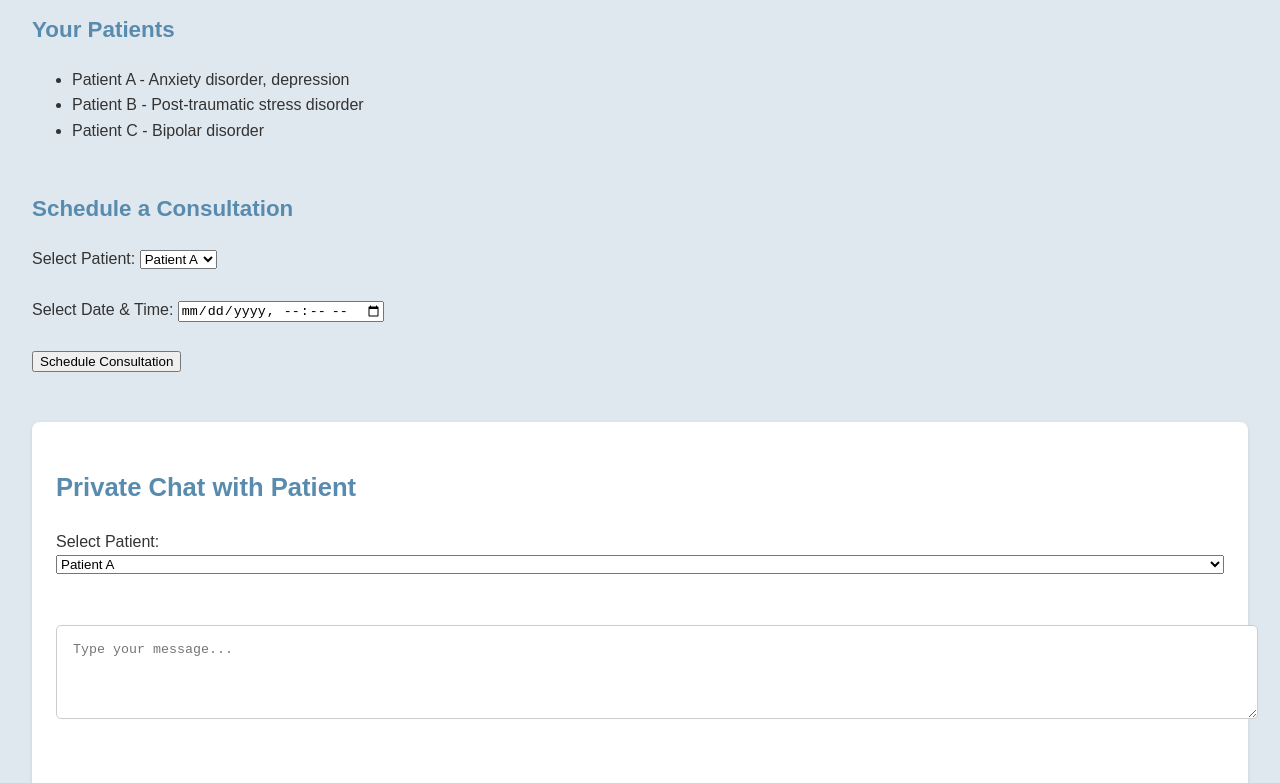
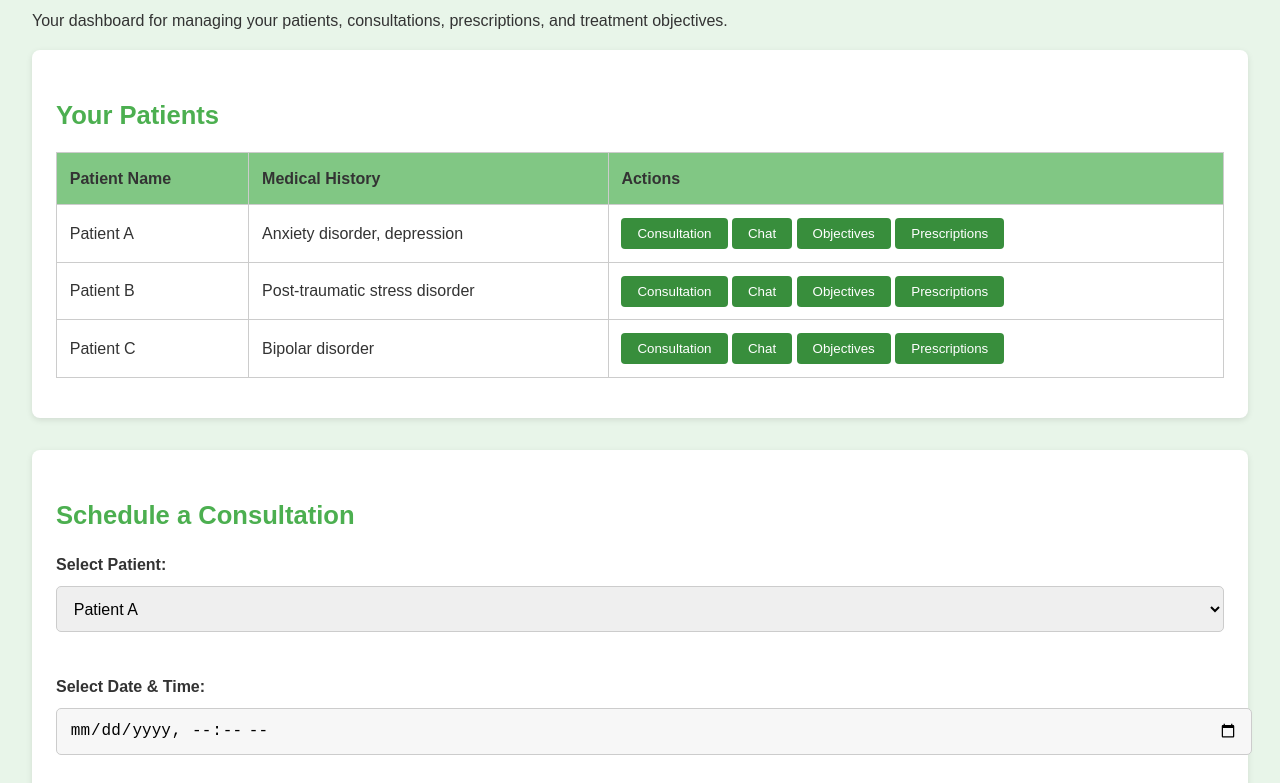
Before and after one commit to AdrienJ0/MEXA-Hackathon-2025, a plain HTML site: page app_sections/clinician_sections/clinician-dashboard.html in a window 1280 px wide. Shown: the part 202-985 px from the top of the page. Drawn offline with Linux system fonts and the light colour scheme.

Commit message:
Create Clinicians sections

```diff
--- a/app_sections/clinician_sections/clinician-dashboard.css
+++ /dev/null
@@ -1,199 +0,0 @@
-/* clinician-dashboard.css */
-:root {
-    --primary-color: #588BAE;
-    --secondary-color: #E0E8EF;
-    --text-color: #333;
-    --accent-color: #A7C4BC;
-    --button-color: #457092;
-    --card-bg-color: white;
-    --input-border: #ccc;
-}
-
-body {
-    font-family: 'Poppins', sans-serif;
-    margin: 0;
-    line-height: 1.6;
-    color: var(--text-color);
-    background-color: var(--secondary-color);
-    display: flex;
-    flex-direction: column;
-    min-height: 100vh;
-}
-
-header {
-    background-color: white;
-    box-shadow: 0 2px 4px rgba(0, 0, 0, 0.1);
-    position: sticky;
-    top: 0;
-    z-index: 100;
-}
-
-nav {
-    display: flex;
-    justify-content: space-between;
-    align-items: center;
-    padding: 1rem 2rem;
-}
-
-.logo {
-    font-weight: 700;
-    font-size: 1.2rem;
-    color: var(--primary-color);
-}
-
-.menu-toggle {
-    display: none;
-    background: none;
-    border: none;
-    cursor: pointer;
-    padding: 0;
-}
-
-.bar {
-    display: block;
-    width: 25px;
-    height: 3px;
-    background-color: var(--text-color);
-    margin: 5px auto;
-    transition: all 0.3s ease-in-out;
-}
-
-.nav-links {
-    list-style: none;
-    margin: 0;
-    padding: 0;
-    display: flex;
-}
-
-.nav-links li {
-    margin-left: 2rem;
-}
-
-.nav-links a {
-    text-decoration: none;
-    color: var(--text-color);
-    font-weight: 500;
-    transition: color 0.3s ease;
-}
-
-.nav-links a:hover {
-    color: var(--primary-color);
-}
-
-main {
-    flex-grow: 1;
-    padding: 2rem;
-}
-
-h1, h2 {
-    color: var(--primary-color);
-}
-
-section {
-    background-color: var(--card-bg-color);
-    padding: 1.5rem;
-    border-radius: 8px;
-    box-shadow: 0 2px 4px rgba(0, 0, 0, 0.1);
-    margin-bottom: 2rem;
-}
-
-/* Patient List */
-.patient-list ul {
-    list-style-type: none;
-    padding: 0;
-}
-
-.patient-list li {
-    background-color: var(--secondary-color);
-    padding: 1rem;
-    border-radius: 5px;
-    margin-bottom: 10px;
-    display: flex;
-    justify-content: space-between;
-}
-
-/* Consultation Scheduling */
-.schedule-consultation form {
-    display: flex;
-    flex-direction: column;
-}
-
-.schedule-consultation label {
-    font-weight: 500;
-}
-
-.schedule-consultation input,
-.schedule-consultation select {
-    padding: 10px;
-    margin: 5px 0;
-    border: 1px solid var(--input-border);
-    border-radius: 5px;
-}
-
-.schedule-consultation button {
-    background-color: var(--primary-color);
-    color: white;
-    padding: 10px 15px;
-    border: none;
-    border-radius: 5px;
-    cursor: pointer;
-}
-
-.schedule-consultation button:hover {
-    background-color: var(--button-color);
-}
-
-/* Private Chat */
-.private-chat form {
-    display: flex;
-    flex-direction: column;
-}
-
-.private-chat textarea {
-    width: 100%;
-    padding: 1rem;
-    border: 1px solid var(--input-border);
-    border-radius: 5px;
-    resize: vertical;
-    margin-bottom: 1rem;
-}
-
-.private-chat button {
-    background-color: var(--primary-color);
-    color: white;
-    padding: 10px 15px;
-    border: none;
-    border-radius: 5px;
-    cursor: pointer;
-}
-
-.private-chat button:hover {
-    background-color: var(--button-color);
-}
-
-/* Responsive Design */
-@media (max-width: 768px) {
-    .nav-links {
-        display: none;
-        flex-direction: column;
-        position: absolute;
-        top: 60px;
-        left: 0;
-        width: 100%;
-        background-color: white;
-        box-shadow: 0 2px 4px rgba(0, 0, 0, 0.1);
-        text-align: center;
-    }
-
-    .nav-links.active {
-        display: flex;
-    }
-
-    .nav-links li {
-        margin: 1rem 0;
-    }
-
-    .menu-toggle {
-        display: block;
-    }
-}
--- a/app_sections/clinician_sections/clinician-dashboard.html
+++ b/app_sections/clinician_sections/clinician-dashboard.html
@@ -4,7 +4,7 @@
     <meta charset="UTF-8">
     <meta name="viewport" content="width=device-width, initial-scale=1.0">
     <title>Clinician Dashboard - SereneNexus</title>
-    <link rel="stylesheet" href="../../styles.css">
+    <link rel="stylesheet" href="new-clinician-dashboard.css">
 </head>
 <body>
     <header>
@@ -29,12 +29,21 @@
         <!-- Patient List Section -->
         <section class="patient-list">
             <h2>Your Patients</h2>
-        <ul id="patient-list">
-            <!-- Patient entries will be dynamically generated here -->
-        </ul>
+            <table class="patient-table" id="patient-list">
+                <thead>
+                    <tr>
+                        <th>Patient Name</th>
+                        <th>Medical History</th>
+                        <th>Actions</th>
+                    </tr>
+                </thead>
+                <tbody>
+                    <!-- Patient rows will be dynamically generated here -->
+                </tbody>
+            </table>
         </section>
 
-    <!-- Consultation Scheduling -->
+        <!-- Consultation Scheduling Section -->
         <section class="schedule-consultation">
             <h2>Schedule a Consultation</h2>
             <form id="consultation-form">
@@ -68,7 +77,7 @@
             </div>
         </section>
 
-    <!-- Treatment Objectives -->
+        <!-- Treatment Objectives Section -->
         <section class="treatment-objectives">
             <h2>Treatment Objectives</h2>
             <form id="objectives-form">
@@ -84,7 +93,7 @@
             </form>
         </section>
 
-    <!-- Prescription Management -->
+        <!-- Prescription Management Section -->
         <section class="prescriptions">
             <h2>Manage Prescriptions</h2>
             <form id="prescription-form">
@@ -112,13 +121,12 @@
         <p>&copy; 2025 SereneNexus</p>
     </footer>
 
-  <script src="../script.js"></script>
     <script>
         document.addEventListener("DOMContentLoaded", function() {
             const patients = [
-            { id: 1, name: "Patient A", medicalHistory: "Anxiety disorder, depression", consultations: [], objectives: [], prescriptions: [] },
-            { id: 2, name: "Patient B", medicalHistory: "Post-traumatic stress disorder", consultations: [], objectives: [], prescriptions: [] },
-            { id: 3, name: "Patient C", medicalHistory: "Bipolar disorder", consultations: [], objectives: [], prescriptions: [] },
+                { id: 1, name: "Patient A", medicalHistory: "Anxiety disorder, depression" },
+                { id: 2, name: "Patient B", medicalHistory: "Post-traumatic stress disorder" },
+                { id: 3, name: "Patient C", medicalHistory: "Bipolar disorder" },
             ];
 
             // Populate patient lists in forms
@@ -137,15 +145,24 @@
                 prescriptionPatientSelect.appendChild(option.cloneNode(true));
             });
 
-        // Display patient list
-        const patientListContainer = document.getElementById("patient-list");
+            // Display patient list in table
+            const patientListContainer = document.querySelector("#patient-list tbody");
             patients.forEach(patient => {
-            const listItem = document.createElement("li");
-            listItem.textContent = `${patient.name} - ${patient.medicalHistory}`;
-            patientListContainer.appendChild(listItem);
+                const row = document.createElement("tr");
+                row.innerHTML = `
+                    <td>${patient.name}</td>
+                    <td>${patient.medicalHistory}</td>
+                    <td>
+                        <button onclick="window.location.href='consultation.html?patientId=${patient.id}'">Consultation</button>
+                        <button onclick="window.location.href='chat.html?patientId=${patient.id}'">Chat</button>
+                        <button onclick="window.location.href='objectives.html?patientId=${patient.id}'">Objectives</button>
+                        <button onclick="window.location.href='prescriptions.html?patientId=${patient.id}'">Prescriptions</button>
+                    </td>
+                `;
+                patientListContainer.appendChild(row);
             });
 
-        // Handle scheduling consultations
+            // Handle consultation scheduling
             const consultationForm = document.getElementById("consultation-form");
             consultationForm.addEventListener("submit", function(e) {
                 e.preventDefault();
--- /dev/null
+++ b/app_sections/clinician_sections/new-clinician-dashboard.css
@@ -0,0 +1,198 @@
+:root {
+    --primary-color: #4CAF50;  /* Green */
+    --secondary-color: #E8F5E9;  /* Light Green */
+    --text-color: #333;
+    --accent-color: #81C784;  /* Light Green Accent */
+    --button-color: #388E3C;  /* Dark Green for buttons */
+    --card-bg-color: white;
+    --input-border: #ccc;
+}
+
+body {
+    font-family: 'Poppins', sans-serif;
+    margin: 0;
+    line-height: 1.6;
+    color: var(--text-color);
+    background-color: var(--secondary-color);
+    display: flex;
+    flex-direction: column;
+    min-height: 100vh;
+}
+
+header {
+    background-color: white;
+    box-shadow: 0 2px 4px rgba(0, 0, 0, 0.1);
+    position: sticky;
+    top: 0;
+    z-index: 100;
+}
+
+nav {
+    display: flex;
+    justify-content: space-between;
+    align-items: center;
+    padding: 1rem 2rem;
+}
+
+.logo {
+    font-weight: 700;
+    font-size: 1.2rem;
+    color: var(--primary-color);
+}
+
+.menu-toggle {
+    display: none;
+    background: none;
+    border: none;
+    cursor: pointer;
+    padding: 0;
+}
+
+.bar {
+    display: block;
+    width: 25px;
+    height: 3px;
+    background-color: var(--text-color);
+    margin: 5px auto;
+}
+
+.nav-links {
+    list-style: none;
+    display: flex;
+    gap: 1.5rem;
+}
+
+.nav-links li a {
+    text-decoration: none;
+    color: var(--text-color);
+    font-weight: 500;
+    font-size: 1rem;
+}
+
+.nav-links li a:hover {
+    color: var(--primary-color);
+}
+
+main {
+    padding: 2rem;
+    flex-grow: 1;
+}
+
+h1 {
+    color: var(--primary-color);
+    font-size: 2rem;
+    margin-bottom: 1rem;
+}
+
+h2 {
+    color: var(--primary-color);
+    font-size: 1.6rem;
+    margin-bottom: 1rem;
+}
+
+section {
+    background-color: var(--card-bg-color);
+    padding: 1.5rem;
+    margin-bottom: 2rem;
+    border-radius: 8px;
+    box-shadow: 0 2px 6px rgba(0, 0, 0, 0.1);
+}
+
+table {
+    width: 100%;
+    border-collapse: collapse;
+    margin-bottom: 1rem;
+}
+
+table th, table td {
+    padding: 0.8rem;
+    border: 1px solid var(--input-border);
+    text-align: left;
+}
+
+table th {
+    background-color: var(--accent-color);
+}
+
+button {
+    background-color: var(--button-color);
+    color: white;
+    padding: 0.5rem 1rem;
+    border: none;
+    border-radius: 4px;
+    cursor: pointer;
+    transition: background-color 0.3s ease;
+}
+
+button:hover {
+    background-color: #2C6B29;  /* Darker Green */
+}
+
+form label {
+    font-weight: 600;
+    margin-bottom: 0.5rem;
+    display: block;
+}
+
+input, select, textarea {
+    width: 100%;
+    padding: 0.8rem;
+    border-radius: 5px;
+    border: 1px solid var(--input-border);
+    font-size: 1rem;
+    margin-bottom: 1rem;
+}
+
+input[type="datetime-local"] {
+    font-size: 1rem;
+}
+
+textarea {
+    resize: vertical;
+}
+
+textarea, input {
+    background-color: #f7f7f7;
+}
+
+footer {
+    background-color: white;
+    text-align: center;
+    padding: 1rem;
+    box-shadow: 0 -2px 4px rgba(0, 0, 0, 0.1);
+}
+
+footer p {
+    color: var(--text-color);
+    font-size: 1rem;
+}
+
+/* Mobile Responsiveness */
+@media (max-width: 768px) {
+    .nav-links {
+        display: none;
+        position: absolute;
+        top: 70px;
+        right: 0;
+        background-color: white;
+        width: 50%;
+        padding: 1rem;
+        box-shadow: 0 2px 6px rgba(0, 0, 0, 0.1);
+    }
+
+    .nav-links.active {
+        display: block;
+    }
+
+    .menu-toggle {
+        display: block;
+    }
+
+    .nav-links li {
+        padding: 1rem 0;
+    }
+
+    .nav-links li a {
+        font-size: 1.2rem;
+    }
+}
```
Also changed, not shown: index.html (+1 -1 lines), index-page.css (renamed from index.css). Lines whose indentation alone changed are shown as unchanged.
